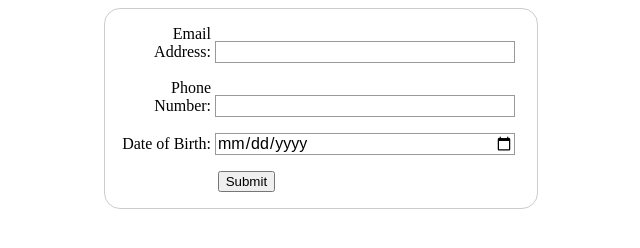
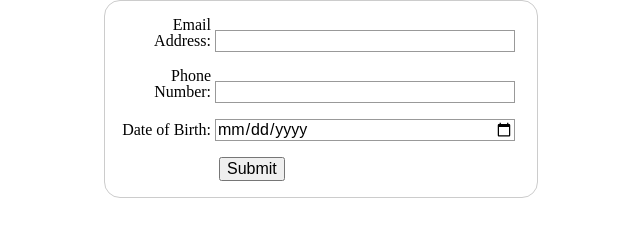
Before and after one commit to SeanReimerITMD362/ITMD-362-Lab-2, a plain HTML site: page index.html in a window 1280 px wide. Shown: the whole page, without its empty margins (319-959 px from the left). Drawn offline with Linux system fonts and the light colour scheme.

Commit message:
Update index.html
update

```diff
--- a/index.html
+++ b/index.html
@@ -4,7 +4,7 @@
     <title>ITMD-362-Lab 2, Sean Reimer</title>
     <meta charset = "utf-8" />
     <meta name = "viewport" content = "width=device-width,initial-scale=1.0,shrink-to-fit=no" />
-    <link rel = "stylesheet" media = "screen" href = "css/meyersreset-and-formalize-form.css" />
+    <link rel = "stylesheet" media = "screen" href = "css/meyersreset-and-normalize-form.css" />
     <link rel = "stylesheet" media = "screen" href = "css/screen.css" />
   </head>
 
```
